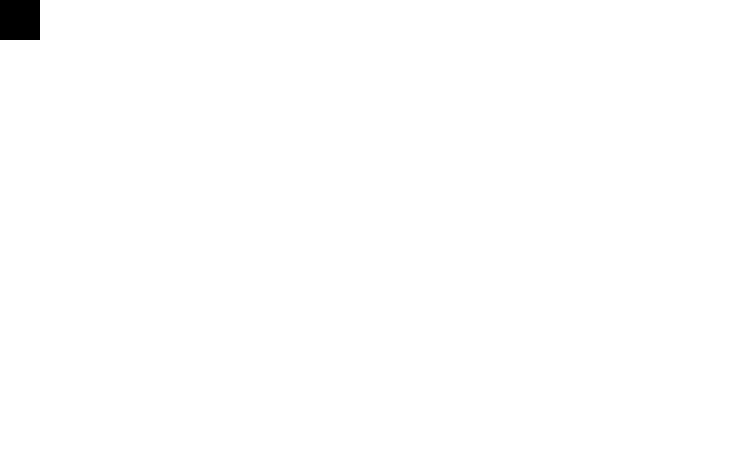
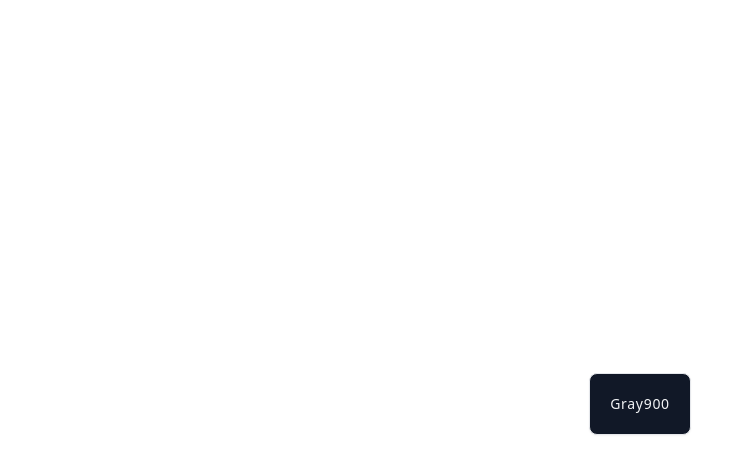
Before and after one commit to gokerlek/gizem-gonca, a React (Create React App) app: page / in a window 1280 px wide. Shown: the top 474 px of the page, without its empty margins (0-754 px from the left). Built offline with nearby package versions, Linux system fonts and the light colour scheme.

Commit message:
tailwind complate

```diff
--- a/package.json
+++ b/package.json
@@ -43,6 +43,8 @@
     "lint-staged": "^11.0.0",
     "postcss": "^7.0.35",
     "prettier": "2.3.1",
+    "stylelint": "^13.13.1",
+    "stylelint-config-standard": "^22.0.0",
     "tailwindcss": "npm:@tailwindcss/postcss7-compat@^2.1.4"
   },
   "lint-staged": {
--- a/src/App.js
+++ b/src/App.js
@@ -1,12 +1,15 @@
-import logo from "./logo.svg";
-import "./App.css";
+import { SoundButton } from "./component/sound-button";
 
 function App() {
-  return (
-    <div className="App">
-      <div className="bg-black w-10 h-10"></div>
-    </div>
-  );
+     return (
+          <div className='App'>
+               <div className='min-w-screen h-screen  fixed  left-0 top-0 flex justify-center items-center inset-0 z-50 bg-white'>
+                    <div className='flex flex-col w-full'>
+                         <SoundButton />
+                    </div>
+               </div>
+          </div>
+     );
 }
 
 export default App;
--- /dev/null
+++ b/src/component/sound-button.js
@@ -0,0 +1,9 @@
+export const SoundButton = () => {
+     return (
+          <div className='p-1  mt-2 text-center space-x-1 space-y-2'>
+               <button className='bg-gray-900 px-5 py-5 text-sm shadow-sm font-medium tracking-wider border text-gray-100 rounded-lg hover:shadow-lg hover:bg-gray-800'>
+                    Gray900
+               </button>
+          </div>
+     );
+};
--- /dev/null
+++ b/stylelint.config.js
@@ -0,0 +1,19 @@
+module.exports = {
+     extends: ["stylelint-config-standard"],
+     rules: {
+          "at-rule-no-unknown": [
+               true,
+               {
+                    ignoreAtRules: [
+                         "tailwind",
+                         "apply",
+                         "variants",
+                         "responsive",
+                         "screen",
+                    ],
+               },
+          ],
+          "declaration-block-trailing-semicolon": null,
+          "no-descending-specificity": null,
+     },
+};
```
Also changed, not shown: 1 other file (tests, documents, lock files or other folders).
